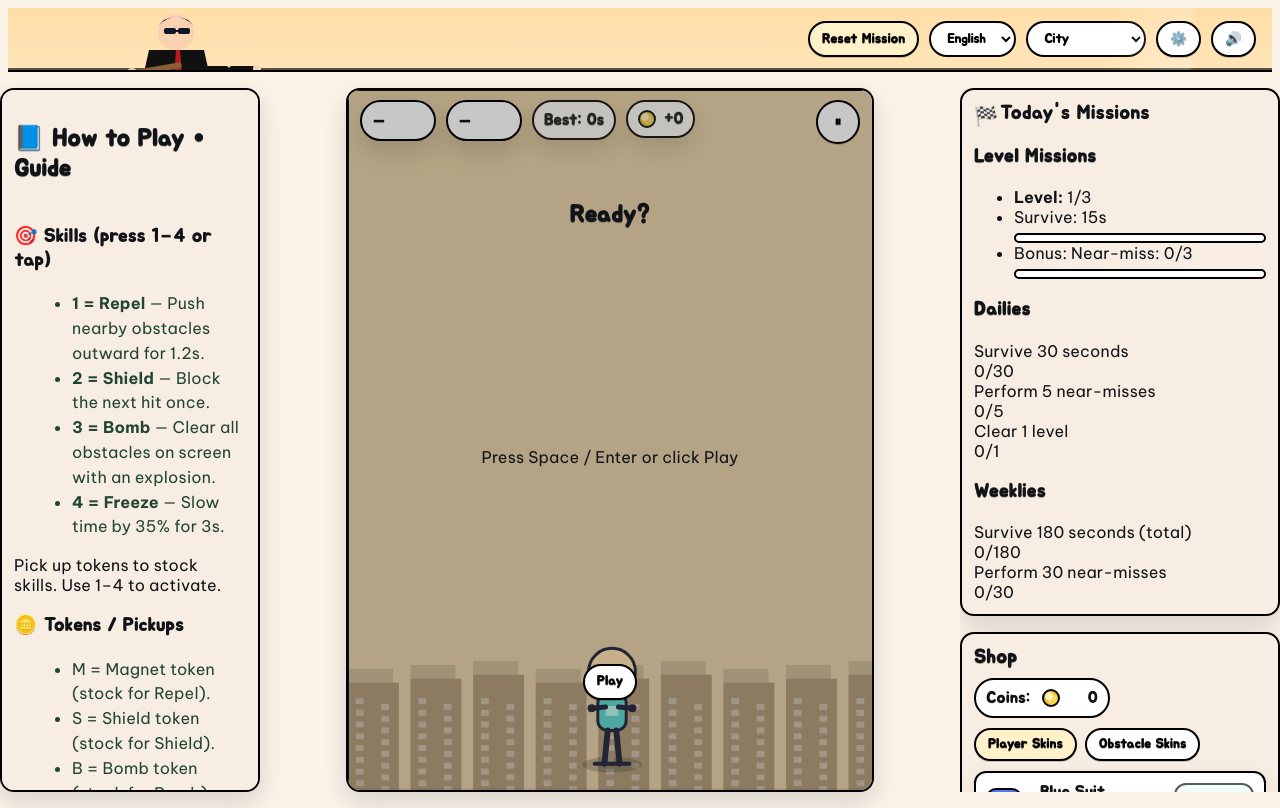
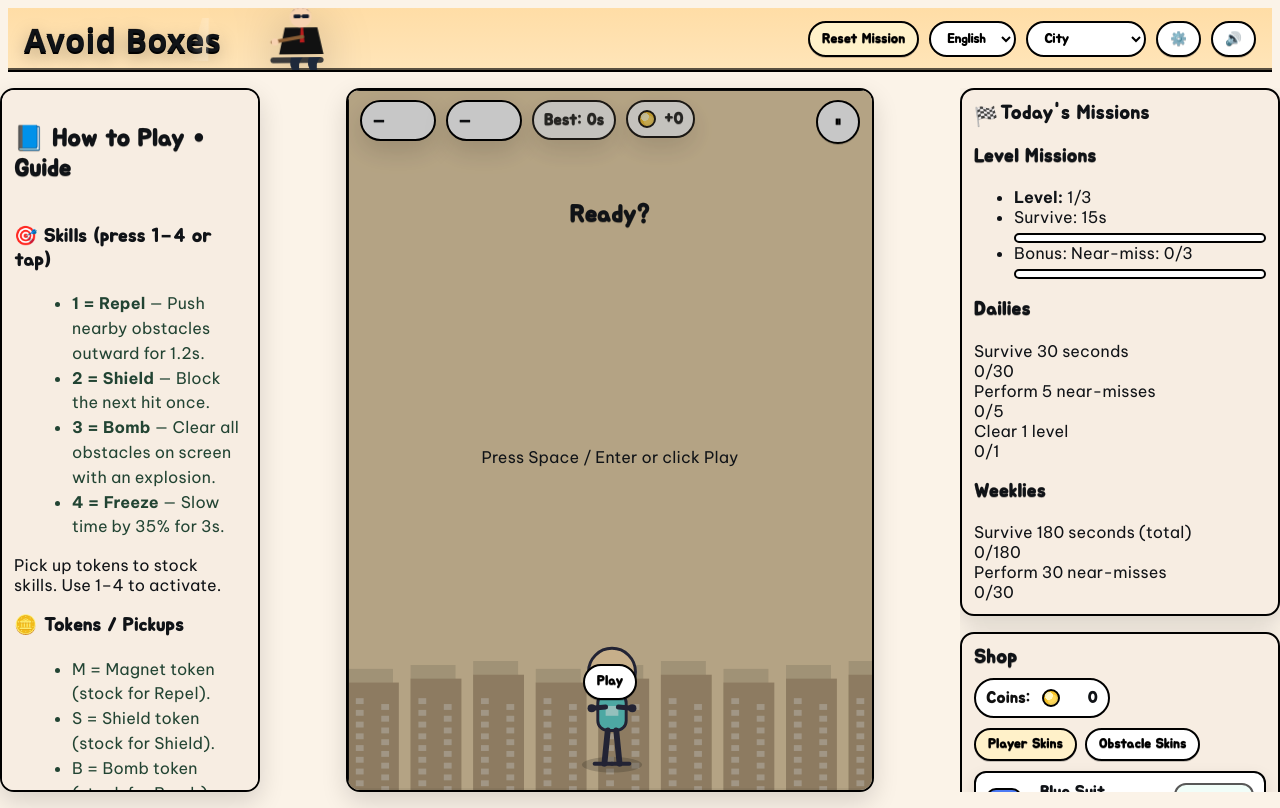
Before and after one commit to hoangga321/avoid-boxes, a plain HTML site: page index.html in a window 1280 px wide. Drawn offline with Linux system fonts and the light colour scheme.

Commit message:
Add logo hero styles and animations

```diff
--- a/css/style.css
+++ b/css/style.css
@@ -540,3 +540,47 @@ h1,h2,h3,.logo,.panel-title,.rail-title,
   font-family: var(--font-display);
   font-weight: 800;
 }
+/* === LOGO HERO (Mascot Yakuza ngồi chỉ vào logo) === */
+.logo-hero{
+  position: relative;
+  display: inline-flex;
+  align-items: center;
+  gap: 14px;
+  z-index: 2; /* không chìm so với topbar */
+}
+.logo-hero .logo{
+  font-family: var(--font-logo, 'Teko', 'Rajdhani', system-ui, sans-serif);
+  font-weight: 900;
+  letter-spacing: .5px;
+  text-shadow: 0 2px 0 #000, 0 6px 18px rgba(0,0,0,.35);
+  transform: translateZ(0);
+}
+.logo-hero .logo-mascot{
+  position: relative;
+  width: 130px; height: 100px; /* ↓ nhỏ hơn để không che topbar */
+  margin: 0;
+  pointer-events: none;
+  filter: drop-shadow(0 10px 24px rgba(0,0,0,.25));
+  transform-origin: 60% 80%;
+  animation: mascot-bob 3.2s ease-in-out infinite;
+}
+
+.yakuza-svg{ width: 100%; height: auto; display: block; }
+
+.yakuza-svg{ display:block; }
+.yakuza-svg .right-arm{
+  transform-origin: 0% 50%;
+  animation: arm-idle 1.8s ease-in-out infinite;
+}
+.yakuza-svg .forearm{
+  transform-origin: 0% 50%;
+  animation: forearm-point 2.4s ease-in-out infinite;
+}
+.logo-hero:hover .yakuza-svg .forearm{ animation-duration: 1.4s; }
+.logo-hero:hover .logo{
+  text-shadow: 0 2px 0 #000, 0 0 22px rgba(255, 223, 120, .75);
+}
+@media (max-width: 980px){ .logo-hero .logo-mascot{ display:none; } }
+@keyframes mascot-bob{ 0%{transform:translateY(0) rotate(0)}50%{transform:translateY(-3px) rotate(-.6deg)}100%{transform:translateY(0) rotate(0)}}
+@keyframes arm-idle{ 0%{transform:rotate(2deg)}50%{transform:rotate(-3deg)}100%{transform:rotate(2deg)}}
+@keyframes forearm-point{ 0%{transform:rotate(10deg)}50%{transform:rotate(22deg)}100%{transform:rotate(10deg)}}
```
